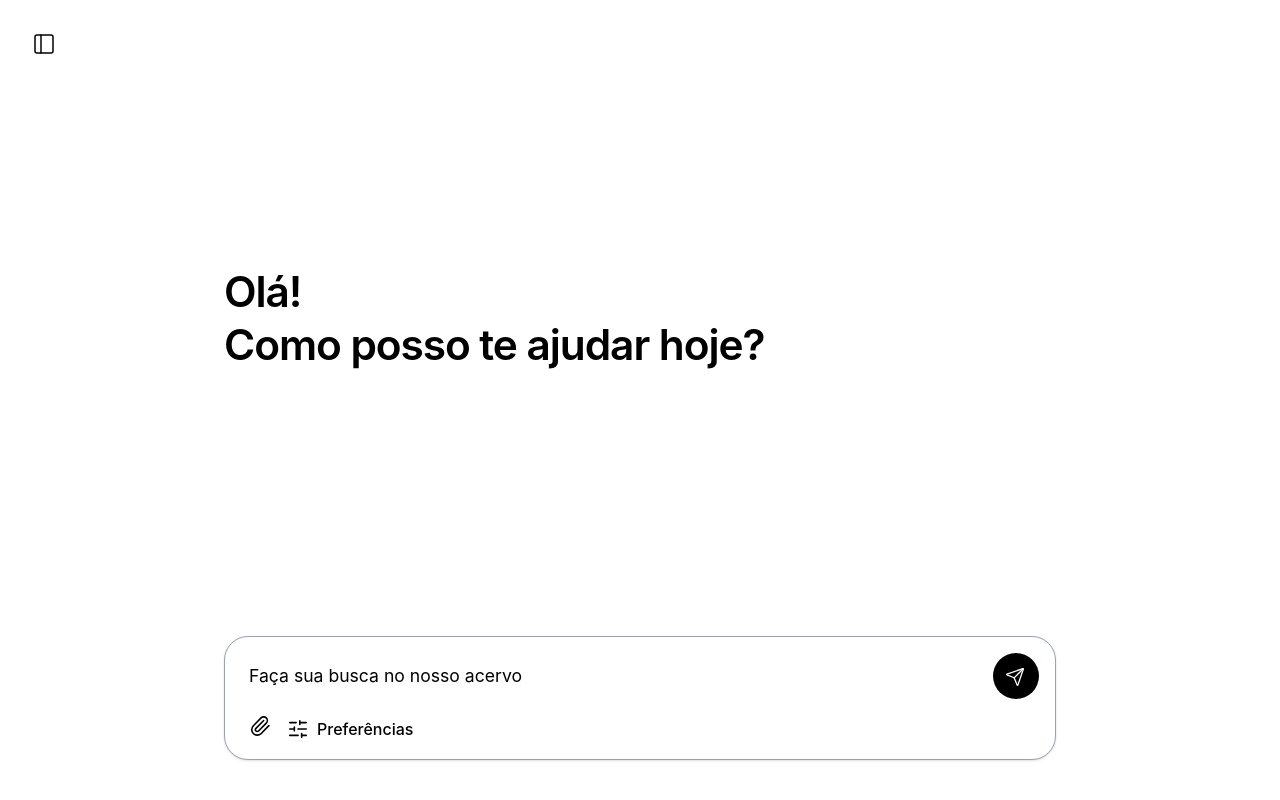
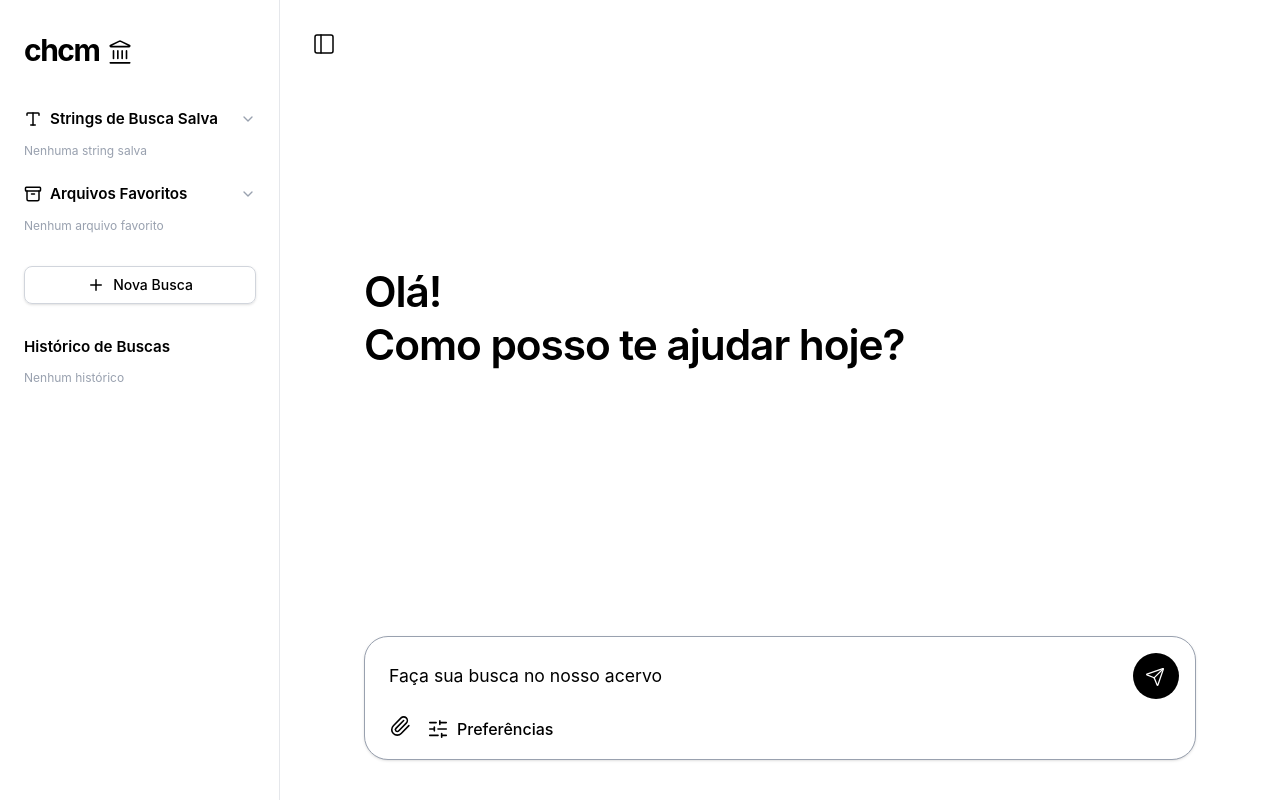
Before and after one commit to Ismael-cyber/chcm-busca-semantica, a React (Vite) app: page / in a window 1280 px wide. Built offline with nearby package versions, Linux system fonts and the light colour scheme.

Commit message:
feat: implementacao Arquivos Favoritos (UC3 e UC5) Strings de Busca Salva (UC2 e UC8) Adicionar Nova Busca (UC9)

```diff
--- a/src/App.jsx
+++ b/src/App.jsx
@@ -1,4 +1,4 @@
-import React, { useState, useRef } from 'react';
+import React, { useState, useRef, useEffect } from 'react';
 import {
   PanelLeft,
   Paperclip,
@@ -15,7 +15,13 @@ import {
   Layers,
   LineChart,
   Image as ImageIcon,
-  AudioLines
+  AudioLines,
+  Type,
+  Archive,
+  Landmark,
+  Trash2,
+  ChevronDown,
+  ChevronRight
 } from 'lucide-react';
 import './index.css';
 
@@ -34,26 +40,97 @@ function App() {
 
   const [activeMenu, setActiveMenu] = useState(null);
   const [activeChips, setActiveChips] = useState([]);
-
   const [limiteDe, setLimiteDe] = useState('');
   const [limiteAte, setLimiteAte] = useState('');
 
   const [attachment, setAttachment] = useState(null);
   const fileInputRef = useRef(null);
 
+  const [isSidebarOpen, setIsSidebarOpen] = useState(true);
+
+  // === ESTADOS PARA OS DROPDOWNS DA SIDEBAR ===
+  const [isStringsOpen, setIsStringsOpen] = useState(true);
+  const [isFavoritesOpen, setIsFavoritesOpen] = useState(true);
+
+  // === INICIALIZAÇÃO DOS DADOS DO NAVEGADOR (LOCAL STORAGE) ===
+  const [savedStrings, setSavedStrings] = useState(() => {
+    const saved = localStorage.getItem('chcm_savedStrings');
+    return saved ? JSON.parse(saved) : [];
+  });
+
+  const [favoriteDocs, setFavoriteDocs] = useState(() => {
+    const saved = localStorage.getItem('chcm_favoriteDocs');
+    return saved ? JSON.parse(saved) : [];
+  });
+
+  const [searchHistory, setSearchHistory] = useState(() => {
+    const saved = localStorage.getItem('chcm_searchHistory');
+    return saved ? JSON.parse(saved) : [];
+  });
+
+  // === SALVAMENTO AUTOMÁTICO NO NAVEGADOR ===
+  useEffect(() => {
+    localStorage.setItem('chcm_savedStrings', JSON.stringify(savedStrings));
+  }, [savedStrings]);
+
+  useEffect(() => {
+    localStorage.setItem('chcm_favoriteDocs', JSON.stringify(favoriteDocs));
+  }, [favoriteDocs]);
+
+  useEffect(() => {
+    localStorage.setItem('chcm_searchHistory', JSON.stringify(searchHistory));
+  }, [searchHistory]);
+
+  // === FUNÇÕES DE AÇÃO DA SIDEBAR ===
+  const handleSaveString = () => {
+    if (currentSearch && !savedStrings.includes(currentSearch)) {
+      setSavedStrings(prev => [...prev, currentSearch]);
+      setIsStringsOpen(true); // Abre o dropdown automaticamente ao salvar
+    }
+  };
+
+  const handleSaveDoc = (doc) => {
+    if (favoriteDocs.some(d => d.id === doc.id)) {
+      setFavoriteDocs(prev => prev.filter(d => d.id !== doc.id));
+    } else {
+      setFavoriteDocs(prev => [...prev, doc]);
+      setIsFavoritesOpen(true); // Abre o dropdown automaticamente ao salvar
+    }
+  };
+
+  const handleRestoreSearch = (query) => {
+    setCurrentSearch(query);
+    setInputValue('');
+  };
+
+  const handleNovaBusca = () => {
+    setCurrentSearch('');
+    setInputValue('');
+    setActiveChips([]);
+    removeAttachment();
+  };
+
   const handleSearch = (e) => {
     e.preventDefault();
     if (inputValue.trim() !== '' || attachment) {
-      setCurrentSearch(inputValue || 'Busca por anexo');
+      const query = inputValue || 'Busca por anexo';
+      setCurrentSearch(query);
       setInputValue('');
+
+      setSearchHistory(prev => {
+        const newHistory = [query, ...prev.filter(q => q !== query)].slice(0, 15);
+        return newHistory;
+      });
     }
   };
 
-  // Funções de Preferências
+  const isDocFavorited = (docId) => favoriteDocs.some(d => d.id === docId);
+  const isStringSaved = savedStrings.includes(currentSearch);
+
   const applyLimite = (e) => {
     e.preventDefault();
     if(limiteDe && limiteAte) {
-      const newChip = { id: 'limite', label: `De: ${limiteDe} a ${limiteAte} documentos` };
+      const newChip = { id: 'limite', label: `De: ${limiteDe} a ${limiteAte} doc(s)` };
       setActiveChips(prev => [...prev.filter(c => c.id !== 'limite'), newChip]);
     }
     setActiveMenu(null);
@@ -65,12 +142,8 @@ function App() {
     setActiveMenu(null);
   };
 
-  // === NOVA FUNÇÃO: REMOVER FILTRO ===
-  const removeChip = (idToRemove) => {
-    setActiveChips(prev => prev.filter(chip => chip.id !== idToRemove));
-  };
+  const removeChip = (idToRemove) => setActiveChips(prev => prev.filter(chip => chip.id !== idToRemove));
 
-  // Funções do Anexo
   const handleFileUpload = (e) => {
     const file = e.target.files[0];
     if (file) {
@@ -81,27 +154,154 @@ function App() {
   };
 
   const removeAttachment = () => {
-    if (attachment?.url) {
-      URL.revokeObjectURL(attachment.url);
-    }
+    if (attachment?.url) URL.revokeObjectURL(attachment.url);
     setAttachment(null);
-    if (fileInputRef.current) {
-      fileInputRef.current.value = '';
-    }
+    if (fileInputRef.current) fileInputRef.current.value = '';
   };
 
   return (
-    <div className="h-screen w-full bg-white flex flex-col relative font-sans text-black overflow-hidden">
+    <div className="h-screen w-full bg-white flex font-sans text-black overflow-hidden relative">
 
-      {activeMenu && (
-        <div className="absolute inset-0 z-20" onClick={() => setActiveMenu(null)}></div>
+      {/* ================= SIDEBAR ESQUERDA ================= */}
+      <aside
+        className={`h-full bg-white flex-shrink-0 transition-all duration-300 ease-in-out overflow-hidden z-20 ${
+          isSidebarOpen ? 'w-[280px] border-r border-gray-200' : 'w-0 border-r-0'
+        }`}
+      >
+        <div className={`w-[280px] h-full flex flex-col transition-opacity duration-300 ${
+          isSidebarOpen ? 'opacity-100 delay-100' : 'opacity-0'
+        }`}>
+
+          <div className="pt-8 pb-8 px-6 flex items-center justify-between">
+            <div className="flex items-center gap-2">
+              <h1 className="text-3xl font-bold tracking-tighter">chcm</h1>
+              <Landmark size={26} strokeWidth={1.5} className="mt-1 text-black" />
+            </div>
+          </div>
+
+          <div className="flex-1 overflow-y-auto flex flex-col gap-6 pt-2">
+
+            {/* UC2/UC8: Strings de Busca (Dropdown) */}
+            <div className="px-6">
+              <button
+                onClick={() => setIsStringsOpen(!isStringsOpen)}
+                className="flex items-center justify-between w-full text-left gap-2 text-[0.95rem] font-semibold text-black mb-3 hover:text-gray-600 transition-colors"
+              >
+                <div className="flex items-center gap-2">
+                  <Type size={18} strokeWidth={2} /> Strings de Busca Salva
+                </div>
+                {isStringsOpen ? <ChevronDown size={16} className="text-gray-400" /> : <ChevronRight size={16} className="text-gray-400" />}
+              </button>
+
+              {isStringsOpen && (
+                <ul className="space-y-2 animate-fade-in-up" style={{ animationDuration: '0.2s' }}>
+                  {savedStrings.length === 0 ? (
+                    <li className="text-xs text-gray-400">Nenhuma string salva</li>
+                  ) : (
+                    savedStrings.map((str, i) => (
+                      <li
+                        key={i}
+                        onClick={() => handleRestoreSearch(str)}
+                        className="flex items-center gap-2 text-[0.9rem] text-black cursor-pointer hover:text-gray-500 transition-colors"
+                        title={str}
+                      >
+                        <span className="text-[0.65rem] font-bold text-gray-800 flex-shrink-0">abc</span>
+                        <span className="truncate">{str}</span>
+                      </li>
+                    ))
                   )}
+                </ul>
+              )}
+            </div>
+
+            {/* UC3/UC5: Arquivos Favoritos (Dropdown) */}
+            <div className="px-6">
+              <button
+                onClick={() => setIsFavoritesOpen(!isFavoritesOpen)}
+                className="flex items-center justify-between w-full text-left gap-2 text-[0.95rem] font-semibold text-black mb-3 hover:text-gray-600 transition-colors"
+              >
+                <div className="flex items-center gap-2">
+                  <Archive size={18} strokeWidth={2} /> Arquivos Favoritos
+                </div>
+                {isFavoritesOpen ? <ChevronDown size={16} className="text-gray-400" /> : <ChevronRight size={16} className="text-gray-400" />}
+              </button>
+
+              {isFavoritesOpen && (
+                <ul className="space-y-2 animate-fade-in-up" style={{ animationDuration: '0.2s' }}>
+                  {favoriteDocs.length === 0 ? (
+                    <li className="text-xs text-gray-400">Nenhum arquivo favorito</li>
+                  ) : (
+                    favoriteDocs.map((doc, i) => (
+                      <li
+                        key={i}
+                        onClick={() => setSelectedDoc(doc)}
+                        className="flex items-center gap-2 text-[0.9rem] text-black cursor-pointer hover:text-gray-500 transition-colors"
+                        title={doc.title}
+                      >
+                        <Archive size={14} strokeWidth={2} className="text-gray-800 flex-shrink-0" />
+                        <span className="truncate">{doc.title}</span>
+                      </li>
+                    ))
+                  )}
+                </ul>
+              )}
+            </div>
+
+            {/* UC9: Nova Busca */}
+            <div className="px-6 mt-2">
+              <button
+                onClick={handleNovaBusca}
+                className="w-full border border-gray-300 rounded-lg py-2 flex items-center justify-center gap-2 text-sm font-medium hover:border-black hover:bg-gray-50 transition-colors shadow-sm"
+              >
+                <Plus size={18} strokeWidth={2} /> Nova Busca
+              </button>
+            </div>
+
+            {/* Histórico de Buscas Dinâmico */}
+            <div className="px-6 mt-2 pb-6">
+              <div className="flex justify-between items-center mb-3">
+                <div className="text-[0.95rem] font-semibold text-black">Histórico de Buscas</div>
+                {searchHistory.length > 0 && (
+                  <button onClick={() => setSearchHistory([])} className="text-gray-400 hover:text-red-500 transition-colors" title="Limpar Histórico">
+                    <Trash2 size={14} />
+                  </button>
+                )}
+              </div>
+              <ul className="space-y-2">
+                {searchHistory.length === 0 ? (
+                  <li className="text-xs text-gray-400">Nenhum histórico</li>
+                ) : (
+                  searchHistory.map((query, i) => (
+                    <li
+                      key={i}
+                      onClick={() => handleRestoreSearch(query)}
+                      className="text-[0.9rem] text-gray-700 hover:text-black cursor-pointer truncate transition-colors"
+                      title={query}
+                    >
+                      {query}
+                    </li>
+                  ))
+                )}
+              </ul>
+            </div>
+
+          </div>
+        </div>
+      </aside>
+
+      {/* ================= ÁREA CENTRAL ================= */}
+      <div className="flex-1 flex flex-col relative h-full w-full min-w-0">
 
         <div className="absolute top-6 left-6 z-10">
-        <button className="p-2 hover:bg-gray-100 rounded-md transition-colors text-black">
+          <button
+            onClick={() => setIsSidebarOpen(!isSidebarOpen)}
+            className="p-2 hover:bg-gray-100 rounded-md transition-colors text-black bg-white/50 backdrop-blur-sm"
+          >
             <PanelLeft size={24} strokeWidth={1.5} />
           </button>
         </div>
+
+        {activeMenu && <div className="absolute inset-0 z-20" onClick={() => setActiveMenu(null)}></div>}
 
         <main className="flex-1 flex flex-col max-w-4xl mx-auto w-full px-8 pt-24 pb-4 overflow-y-auto scroll-smooth">
           {!currentSearch ? (
@@ -111,9 +311,15 @@ function App() {
             </div>
           ) : (
             <div className="flex-1 flex flex-col gap-8 pb-10">
+
               <div className="self-end flex items-center gap-4 max-w-[85%] animate-fade-in-up">
-              <button className="text-black hover:text-gray-600 transition-colors flex-shrink-0 mt-1">
-                <Bookmark size={22} strokeWidth={1.5} />
+                <button
+                  onClick={handleSaveString}
+                  disabled={isStringSaved}
+                  className={`transition-colors flex-shrink-0 mt-1 ${isStringSaved ? 'text-black' : 'text-gray-400 hover:text-black'}`}
+                  title={isStringSaved ? "String já salva" : "Salvar String de Busca"}
+                >
+                  <Bookmark size={22} strokeWidth={1.5} fill={isStringSaved ? "currentColor" : "none"} />
                 </button>
                 <div className="bg-gray-100 py-4 px-6 rounded-2xl">
                   <p className="text-[1.1rem] text-black font-medium">{currentSearch}</p>
@@ -130,8 +336,16 @@ function App() {
                       <span className="text-[1.05rem] font-medium text-black">{doc.title}</span>
                     </div>
                     <div className="flex items-center gap-4 ml-4">
-                    <button onClick={() => setSelectedDoc(doc)} className="text-gray-500 hover:text-black transition-colors"><Plus size={24} strokeWidth={1.5} /></button>
-                    <button className="text-gray-500 hover:text-black transition-colors"><Bookmark size={24} strokeWidth={1.5} /></button>
+                      <button onClick={() => setSelectedDoc(doc)} className="text-gray-500 hover:text-black transition-colors" title="Ver Detalhes">
+                        <Plus size={24} strokeWidth={1.5} />
+                      </button>
+                      <button
+                        onClick={() => handleSaveDoc(doc)}
+                        className={`transition-colors ${isDocFavorited(doc.id) ? 'text-black' : 'text-gray-400 hover:text-black'}`}
+                        title={isDocFavorited(doc.id) ? "Remover dos Favoritos" : "Favoritar Arquivo"}
+                      >
+                        <Bookmark size={24} strokeWidth={1.5} fill={isDocFavorited(doc.id) ? "currentColor" : "none"} />
+                      </button>
                     </div>
                   </div>
                 ))}
@@ -140,7 +354,7 @@ function App() {
           )}
         </main>
 
-      {/* CAIXA DE INPUT INFERIOR */}
+        {/* CAIXA DE INPUT */}
         <div className="w-full max-w-4xl mx-auto px-8 pb-10 bg-white z-30 relative">
           <form onSubmit={handleSearch} className="border border-gray-400 rounded-3xl p-4 flex flex-col gap-3 shadow-sm bg-white relative">
 
@@ -155,11 +369,7 @@ function App() {
                       <span className="text-[0.6rem] font-bold text-gray-700 truncate w-full text-center">PDF</span>
                     </div>
                   )}
-                <button
-                  type="button"
-                  onClick={removeAttachment}
-                  className="absolute -top-2 -right-2 bg-white rounded-full border border-gray-400 hover:bg-gray-200 transition-colors shadow-sm h-5 w-5 flex items-center justify-center"
-                >
+                  <button type="button" onClick={removeAttachment} className="absolute -top-2 -right-2 bg-white rounded-full border border-gray-400 hover:bg-gray-200 transition-colors shadow-sm h-5 w-5 flex items-center justify-center">
                     <X size={12} strokeWidth={2} className="text-black" />
                   </button>
                 </div>
@@ -175,11 +385,7 @@ function App() {
                 placeholder="Faça sua busca no nosso acervo"
                 className="flex-1 outline-none text-[1.1rem] bg-transparent placeholder-black"
               />
-            <button
-              onClick={handleSearch}
-              disabled={!inputValue.trim() && !attachment}
-              className="bg-black text-white p-3 rounded-full hover:bg-gray-800 transition-colors flex-shrink-0"
-            >
+              <button onClick={handleSearch} disabled={!inputValue.trim() && !attachment} className="bg-black text-white p-3 rounded-full hover:bg-gray-800 transition-colors flex-shrink-0">
                 <Send size={20} strokeWidth={1.5} className="mr-[2px] mt-[2px]" />
               </button>
             </div>
@@ -189,14 +395,11 @@ function App() {
                 <button type="button" onClick={() => setActiveMenu(activeMenu === 'attach' ? null : 'attach')} className="text-black hover:text-gray-600 transition-colors mt-1">
                   <Paperclip size={22} strokeWidth={1.75} />
                 </button>
-
                 <input type="file" ref={fileInputRef} onChange={handleFileUpload} className="hidden" accept="image/*,application/pdf" />
-
                 {activeMenu === 'attach' && (
                   <div className="absolute bottom-full left-0 mb-4 w-64 bg-white border border-gray-300 rounded-xl shadow-lg animate-scale-in flex flex-col overflow-hidden">
-                  <button type="button" onClick={() => { fileInputRef.current.click(); }} className="flex items-center gap-3 px-4 py-3 hover:bg-gray-50 text-black text-sm font-medium transition-colors">
-                    <ImagePlus size={18} strokeWidth={2} />
-                    Adicionar fotos ou arquivos
+                    <button type="button" onClick={() => fileInputRef.current.click()} className="flex items-center gap-3 px-4 py-3 hover:bg-gray-50 text-black text-sm font-medium transition-colors">
+                      <ImagePlus size={18} strokeWidth={2} /> Adicionar fotos ou arquivos
                     </button>
                   </div>
                 )}
@@ -204,10 +407,8 @@ function App() {
 
               <div className="relative flex-shrink-0">
                 <button type="button" onClick={() => setActiveMenu(activeMenu === 'prefs' ? null : 'prefs')} className="flex items-center gap-2 text-black hover:text-gray-600 transition-colors font-medium text-[1rem] mt-1">
-                <SlidersHorizontal size={22} strokeWidth={1.75} />
-                Preferências
+                  <SlidersHorizontal size={22} strokeWidth={1.75} /> Preferências
                 </button>
-
                 {activeMenu === 'prefs' && (
                   <div className="absolute bottom-full left-0 mb-4 w-56 bg-white border border-gray-300 rounded-xl shadow-lg animate-scale-in flex flex-col py-2">
                     <button type="button" onClick={() => setActiveMenu('limite')} className="flex items-center gap-3 px-4 py-2 hover:bg-gray-50 text-black text-sm transition-colors text-left"><ListFilter size={18} strokeWidth={1.5} /> Limite de Saída</button>
@@ -215,7 +416,6 @@ function App() {
                     <button type="button" onClick={() => setActiveMenu('genero')} className="flex items-center gap-3 px-4 py-2 hover:bg-gray-50 text-black text-sm transition-colors text-left"><Layers size={18} strokeWidth={1.5} /> Gênero Documental</button>
                   </div>
                 )}
-
                 {activeMenu === 'limite' && (
                   <div className="absolute bottom-full left-0 mb-4 w-56 bg-white border border-gray-300 rounded-xl shadow-lg animate-scale-in flex flex-col p-4">
                     <div className="flex items-center gap-2 text-black text-sm font-medium mb-4"><ListFilter size={16} strokeWidth={2} /> Limite de Saída</div>
@@ -224,7 +424,6 @@ function App() {
                     <div className="flex justify-end"><button type="button" onClick={applyLimite} className="bg-black text-white px-5 py-1.5 rounded-full text-sm font-medium hover:bg-gray-800 transition-colors">Aplicar</button></div>
                   </div>
                 )}
-
                 {activeMenu === 'genero' && (
                   <div className="absolute bottom-full left-0 mb-4 w-48 bg-white border border-gray-300 rounded-xl shadow-lg animate-scale-in flex flex-col py-2">
                     <div className="flex items-center gap-2 px-4 py-2 text-black text-sm font-medium border-b border-gray-100 mb-1"><Layers size={16} strokeWidth={2} /> Gênero Documental</div>
@@ -235,48 +434,54 @@ function App() {
                 )}
               </div>
 
-            {/* === RENDERIZAÇÃO DOS CHIPS COM BOTÃO DE REMOVER === */}
               {activeChips.map(chip => (
                 <div key={chip.id} className="relative border border-gray-400 text-black text-[0.9rem] font-medium rounded-md px-3 py-1 bg-white animate-scale-in flex items-center ml-2">
                   {chip.label}
-                <button
-                  type="button"
-                  onClick={() => removeChip(chip.id)}
-                  className="absolute -top-2 -right-2 bg-white rounded-full border border-gray-400 hover:bg-gray-200 transition-colors shadow-sm h-5 w-5 flex items-center justify-center"
-                  aria-label="Remover filtro"
-                >
-                  <X size={12} strokeWidth={2} className="text-black" />
-                </button>
+                  <button type="button" onClick={() => removeChip(chip.id)} className="absolute -top-2 -right-2 bg-white rounded-full border border-gray-400 hover:bg-gray-200 transition-colors shadow-sm h-5 w-5 flex items-center justify-center"><X size={12} strokeWidth={2} className="text-black" /></button>
                 </div>
               ))}
-
             </div>
           </form>
         </div>
 
+        {/* PAINEL LATERAL DIREITO - DETALHES */}
         {selectedDoc && (
           <>
             <div className="absolute inset-0 bg-black/20 z-40 animate-fade-in" onClick={() => setSelectedDoc(null)}></div>
-          <aside className="absolute top-0 right-0 h-full w-[400px] bg-white border-l border-gray-200 shadow-2xl flex flex-col z-50 animate-slide-in-right">
+            <aside className="absolute top-0 right-0 h-full w-[45%] bg-white border-l border-gray-200 shadow-2xl flex flex-col z-50 animate-slide-in-right">
+
               <div className="p-6 border-b border-gray-100 flex justify-between items-center">
                 <h3 className="font-semibold text-lg text-black">Detalhes do Arquivo</h3>
-              <button onClick={() => setSelectedDoc(null)} className="p-2 hover:bg-gray-100 text-gray-500 hover:text-black rounded-md transition-colors"><X size={20} strokeWidth={1.5} /></button>
+                <button onClick={() => setSelectedDoc(null)} className="p-2 hover:bg-gray-100 text-gray-500 hover:text-black rounded-md transition-colors">
+                  <X size={20} strokeWidth={1.5} />
+                </button>
               </div>
+
               <div className="p-6 flex-1 overflow-y-auto">
                 <div className="flex items-start gap-4 mb-8">
-                <div className="p-3 bg-gray-50 border border-gray-200 rounded-xl flex-shrink-0"><FileText size={28} strokeWidth={1.5} className="text-gray-700" /></div>
+                  <div className="p-3 bg-gray-50 border border-gray-200 rounded-xl flex-shrink-0">
+                    <FileText size={28} strokeWidth={1.5} className="text-gray-700" />
+                  </div>
                   <h4 className="text-xl font-medium text-black leading-tight pt-1">{selectedDoc.title}</h4>
                 </div>
+                <div className="space-y-6">
+                  <div>
+                    <h5 className="text-xs font-bold text-gray-400 uppercase tracking-wider mb-2">Breve Descrição</h5>
+                    <p className="text-gray-700 text-[0.95rem] leading-relaxed">Este é um resumo gerado dinamicamente para o documento...</p>
                   </div>
-            <div className="p-6 border-t border-gray-100 bg-gray-50">
-              <button className="w-full bg-white border border-gray-300 hover:border-gray-800 text-black py-3 px-4 rounded-xl flex items-center justify-center gap-2 font-medium transition-colors shadow-sm">
-                <Quote size={18} strokeWidth={1.5} /> Obter Citação (ABNT)
-              </button>
+                  <div>
+                    <h5 className="text-xs font-bold text-gray-400 uppercase tracking-wider mb-2">Metadados</h5>
+                    <ul className="text-[0.95rem] text-gray-700 space-y-3">
+                      <li className="flex justify-between border-b border-gray-50 pb-2"><span className="text-gray-500">Gênero</span><span className="font-medium text-black">Relatório Técnico</span></li>
+                      <li className="flex justify-between border-b border-gray-50 pb-2"><span className="text-gray-500">Ano</span><span className="font-medium text-black">1974</span></li>
+                    </ul>
+                  </div>
+                </div>
               </div>
             </aside>
           </>
         )}
-
+      </div>
     </div>
   );
 }
```
Lines whose indentation alone changed are shown as unchanged.
